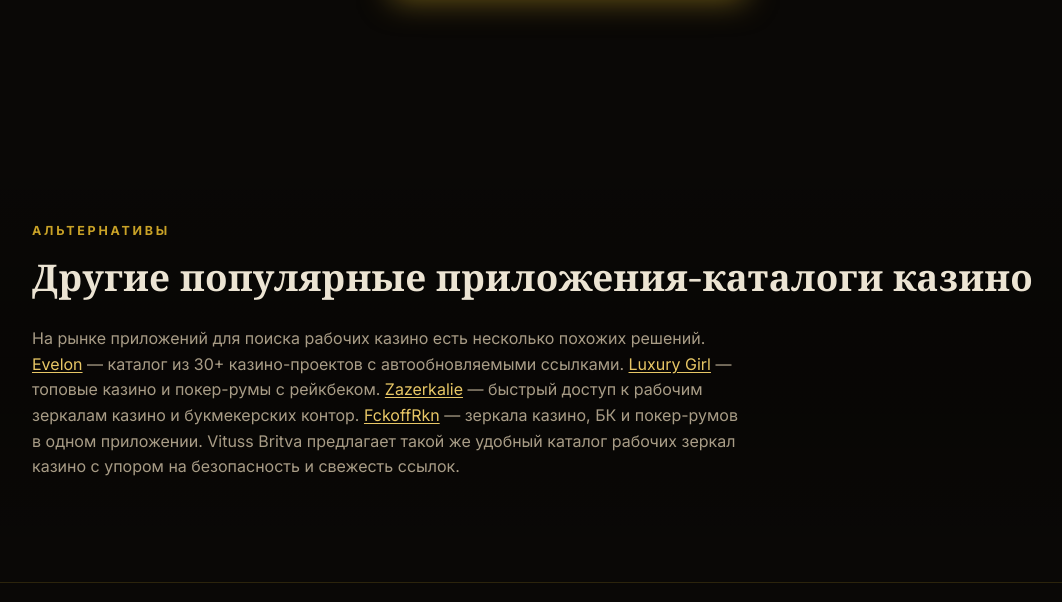
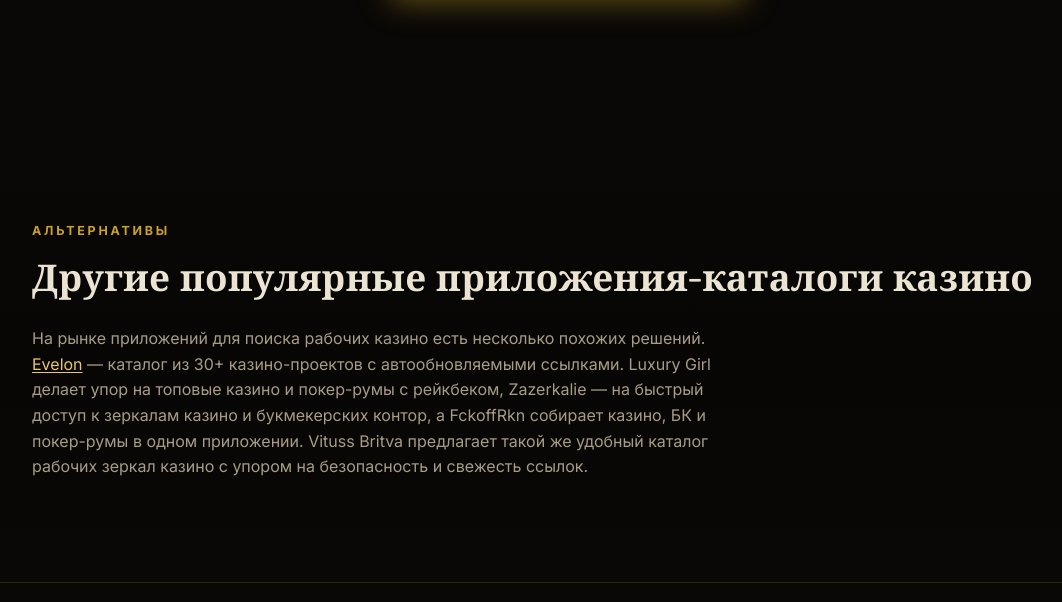
Before and after one commit to Vituss-Britva/Vituss-Britva.github.io, a plain HTML site: page index.html in a window 1280 px wide. Shown: the part 4019-4621 px from the top of the page, without its empty margins (72-1134 px from the left). Drawn offline with Linux system fonts and the light colour scheme.

Commit message:
Reduce link cluster in Alternatives block, spread one to catalog page

```diff
--- a/index.html
+++ b/index.html
@@ -301,7 +301,7 @@
   <div class="container">
     <div class="section-label">Альтернативы</div>
     <h2>Другие популярные приложения-каталоги казино</h2>
-    <p class="subtitle">На рынке приложений для поиска рабочих казино есть несколько похожих решений. <a href="https://evelone.online/" title="Evelon — каталог из 30+ казино-проектов">Evelon</a> — каталог из 30+ казино-проектов с автообновляемыми ссылками. <a href="https://luxurygirl.online/" title="Luxury Girl — топовые казино и покер-румы с рейкбеком">Luxury Girl</a> — топовые казино и покер-румы с рейкбеком. <a href="https://zazerkalie.online/" title="Zazerkalie — быстрый доступ к зеркалам казино и БК">Zazerkalie</a> — быстрый доступ к рабочим зеркалам казино и букмекерских контор. <a href="https://hubprojects.net/" title="FckoffRkn — зеркала казино, БК и покер-румов">FckoffRkn</a> — зеркала казино, БК и покер-румов в одном приложении. Vituss Britva предлагает такой же удобный каталог рабочих зеркал казино с упором на безопасность и свежесть ссылок.</p>
+    <p class="subtitle">На рынке приложений для поиска рабочих казино есть несколько похожих решений. <a href="https://evelone.online/" title="Evelon — каталог из 30+ казино-проектов">Evelon</a> — каталог из 30+ казино-проектов с автообновляемыми ссылками. Luxury Girl делает упор на топовые казино и покер-румы с рейкбеком, Zazerkalie — на быстрый доступ к зеркалам казино и букмекерских контор, а FckoffRkn собирает казино, БК и покер-румы в одном приложении. Vituss Britva предлагает такой же удобный каталог рабочих зеркал казино с упором на безопасность и свежесть ссылок.</p>
   </div>
 </section>
 
```
